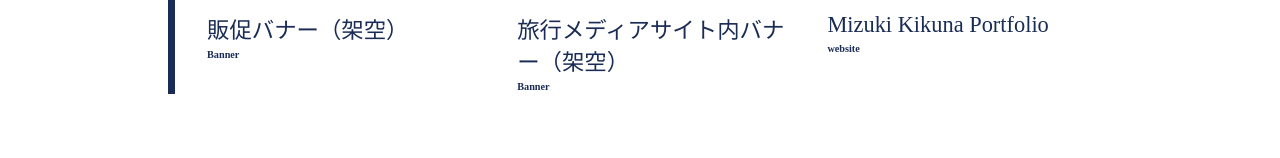
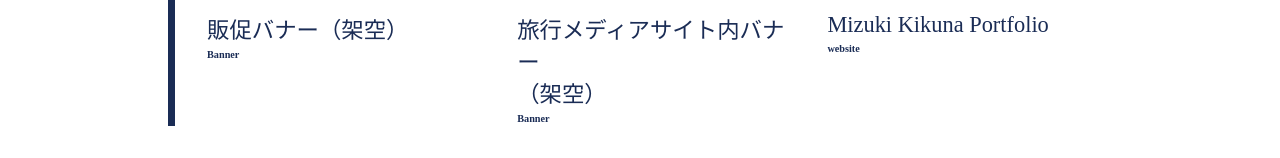
Before and after one commit to quiquna/portfoliosite, a plain HTML site: page index.html in a window 1280 px wide. Shown: the part 2940-3098 px from the top of the page. Drawn offline with nearby package versions, Linux system fonts and the light colour scheme.

Commit message:
Update index.html

```diff
--- a/index.html
+++ b/index.html
@@ -221,7 +221,7 @@
                 <a href="#">
                   <img class="works_img" src="assets/image/伊豆moc.png" width="400">
                   <text>
-                    <h3>旅行メディアサイト内バナー（架空）</h3>
+                    <h3>旅行メディアサイト内バナー<br>（架空）</h3>
                     <span>Banner</span>
                   </text>
                 </a>
```
